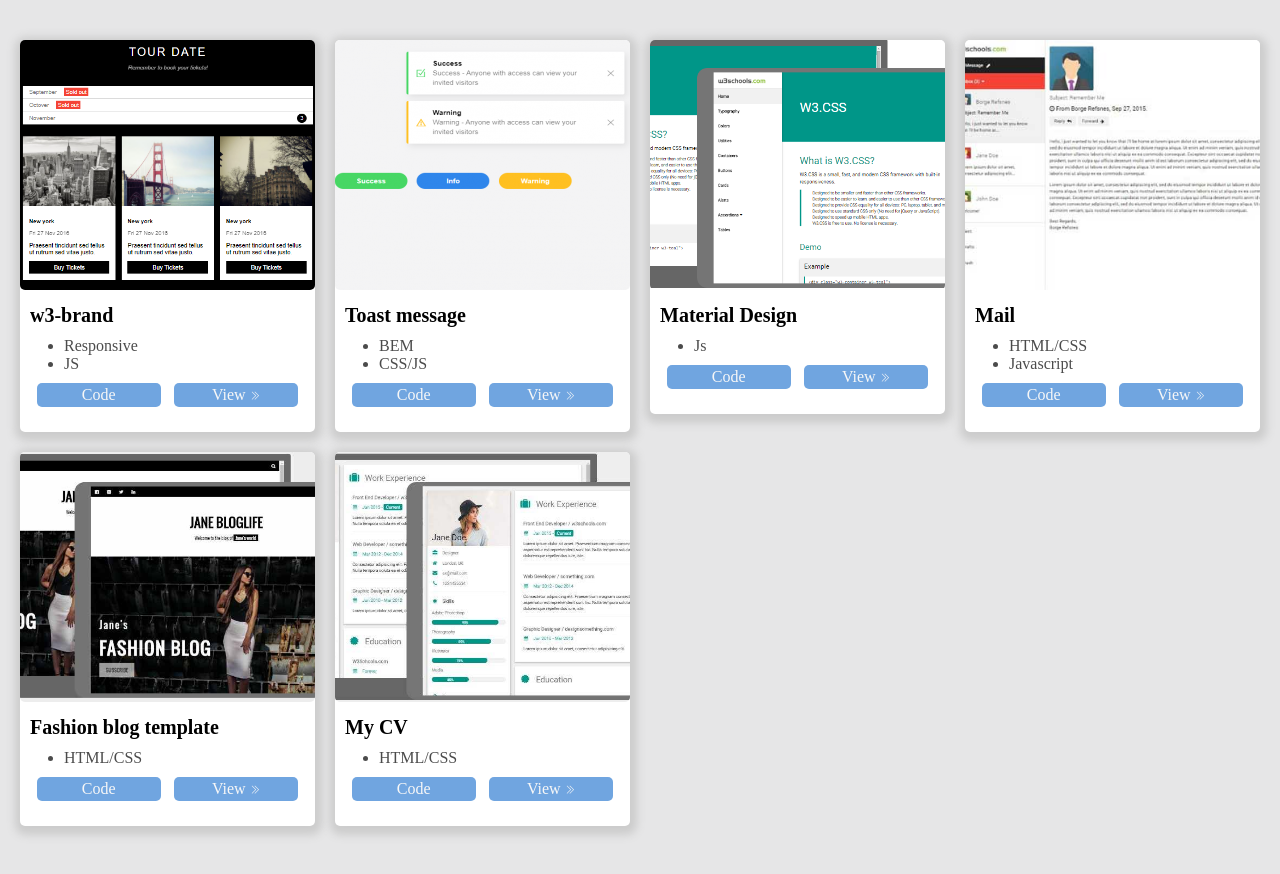
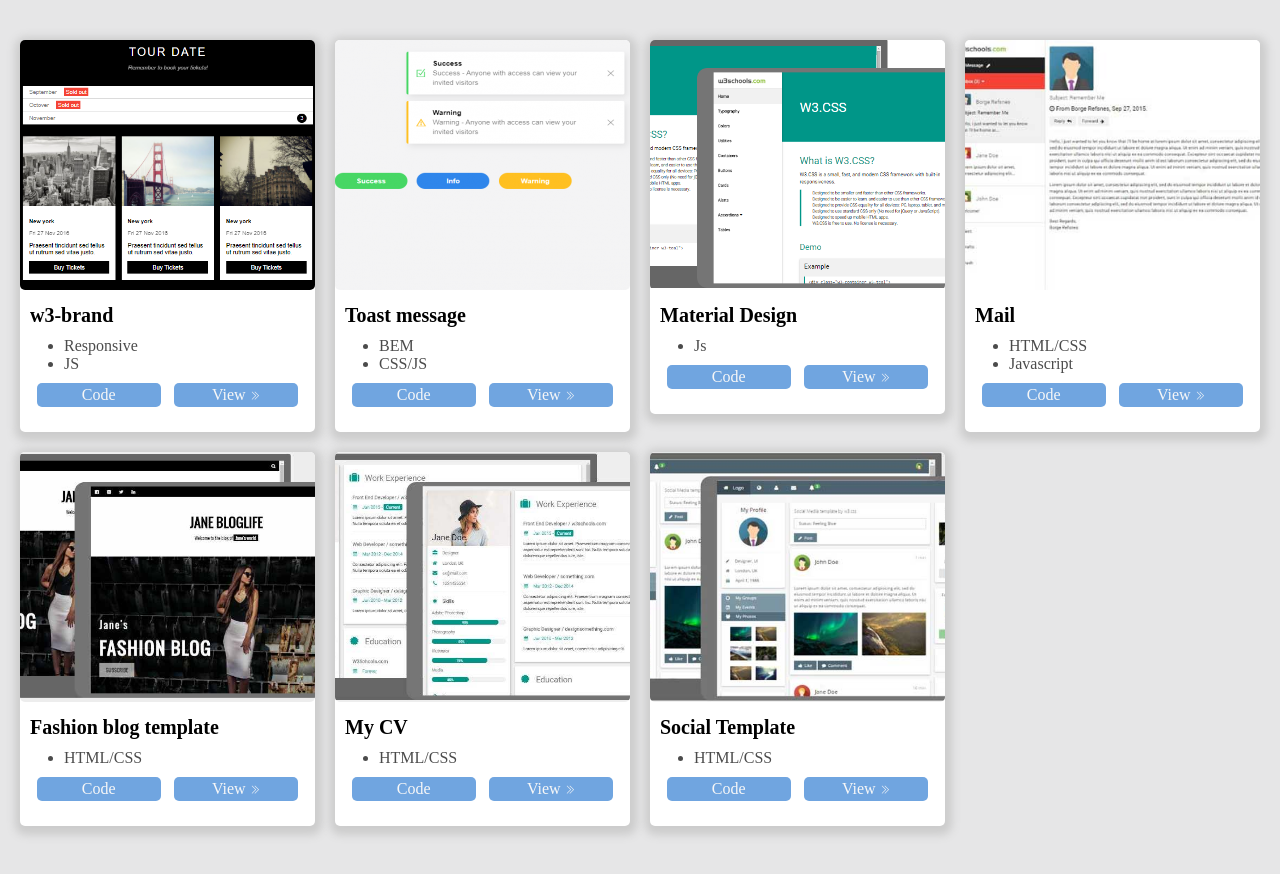
Before and after one commit to tranntuanduong/0-0-my-fronend, a plain HTML site: page index.html in a window 1280 px wide. Drawn offline with Linux system fonts and the light colour scheme.

Commit message:
update project social

```diff
--- a/index.html
+++ b/index.html
@@ -111,6 +111,22 @@
                    </div>
                 </div>
 
+                <div class="col col-4 m-col-2 s-col-full">
+                    <div class="my-project">
+                        <img src="./access/img/img_temp_social.jpg" alt="" class="my-project__img">
+                        <div class="my-project__content">
+                            <h2 class="content__name">Social Template</h2>
+                            <ul class="description">
+                                <li>HTML/CSS</li>
+                            </ul>
+                            <div class="link">
+                                <a href="https://github.com/tranntuanduong/8-social-template" target="_blank" class="content__link">Code</a>
+                                <a href="https://tranntuanduong.github.io/8-social-template/" target="_blank" class="content__link">View<i class="ti-angle-double-right"></i></a>
+                            </div>
+                        </div>
+                   </div>
+                </div>
+
             </div>
         </div>
 
```
Also changed, not shown: access/img/img_temp_social.jpg (added).
